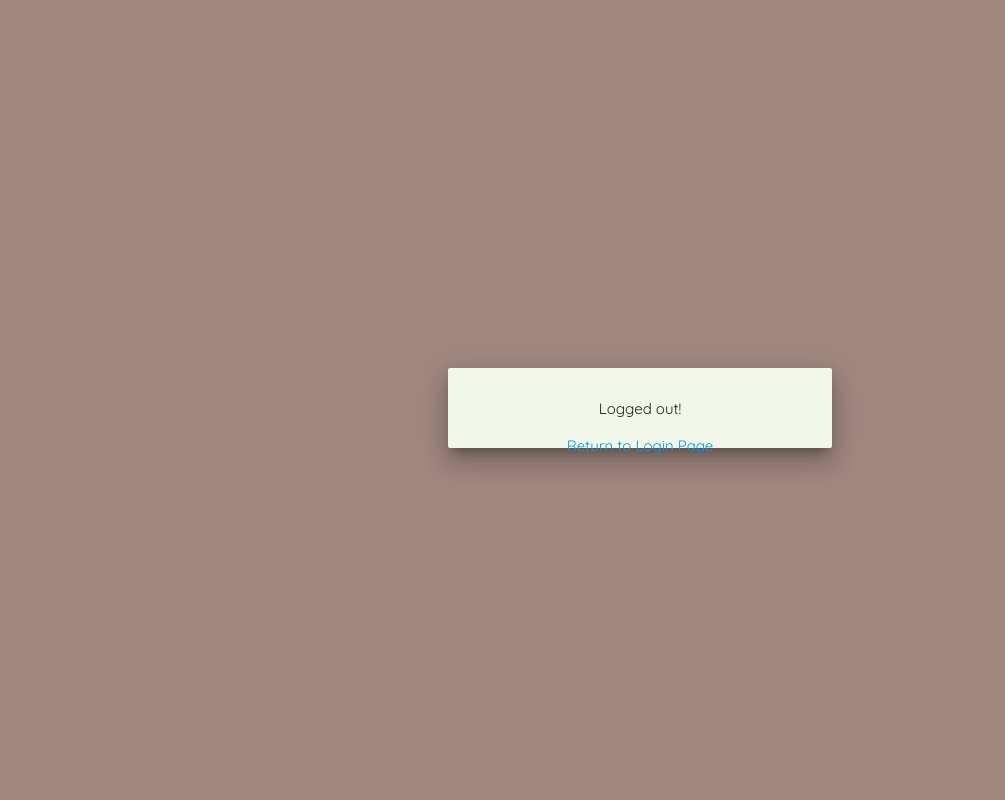
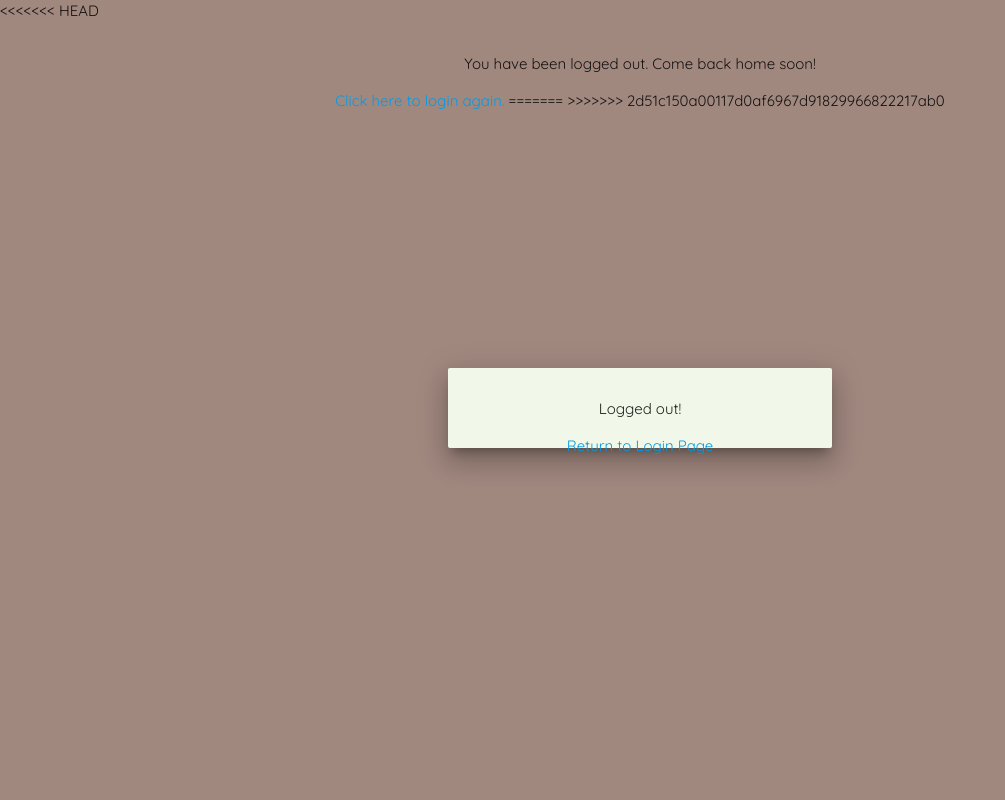
Before and after one commit to onocy/clean-slate, a Django app: page /doma/logout/ in a window 1280 px wide. Shown: the whole page, without its empty margins (0-1005 px from the left). Run offline with Django 3.2, Linux system fonts and the light colour scheme; some libraries are stand-ins or nearby versions.

Commit message:
Update logged_out.html

```diff
--- a/cleanslate/templates/registration/logged_out.html
+++ b/cleanslate/templates/registration/logged_out.html
@@ -3,9 +3,18 @@
 <link href="{% static 'css/logged_out.css' %}" rel="stylesheet" type="text/css" />
 {% endblock %}
 
+<title>Logged Out</title>
+
 {% block content %}
+<<<<<<< HEAD
+<div style = "text-align: center">
+<p>You have been logged out. Come back home soon!</p>
+
+<a href="{% url 'login'%}">Click here to login again.</a>
+=======
       <div class = "card z-depth-5">
         <p>Logged out!</p>
         <a href="{% url 'login'%}">Return to Login Page</a>
       </div>
+>>>>>>> 2d51c150a00117d0af6967d91829966822217ab0
 {% endblock %}
```
